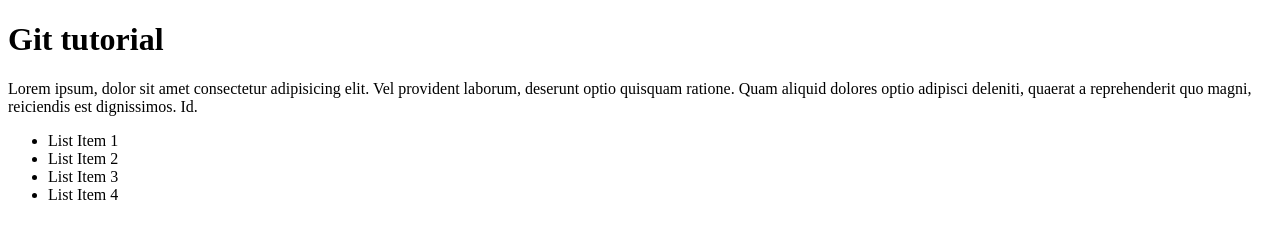
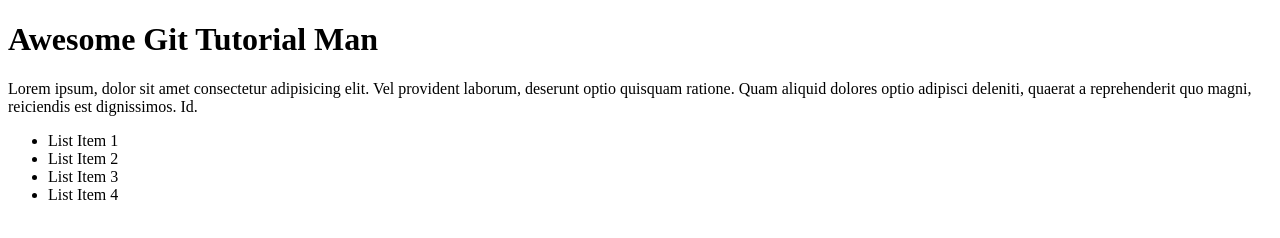
Before and after one commit to CamSwan/GitTutorial, a plain HTML site: page index.html in a window 1280 px wide. Drawn offline with Linux system fonts and the light colour scheme.

Commit message:
Added to the h1

```diff
--- a/index.html
+++ b/index.html
@@ -6,7 +6,7 @@
   <title>Git Tutorial</title>
 </head>
 <body>
-  <h1>Git tutorial</h1>
+  <h1>Awesome Git Tutorial Man</h1>
   <p>Lorem ipsum, dolor sit amet consectetur adipisicing elit. Vel provident laborum, deserunt optio quisquam ratione. Quam aliquid dolores optio adipisci deleniti, quaerat a reprehenderit quo magni, reiciendis est dignissimos. Id.</p>
   <ul>
     <li>List Item 1</li>
```
